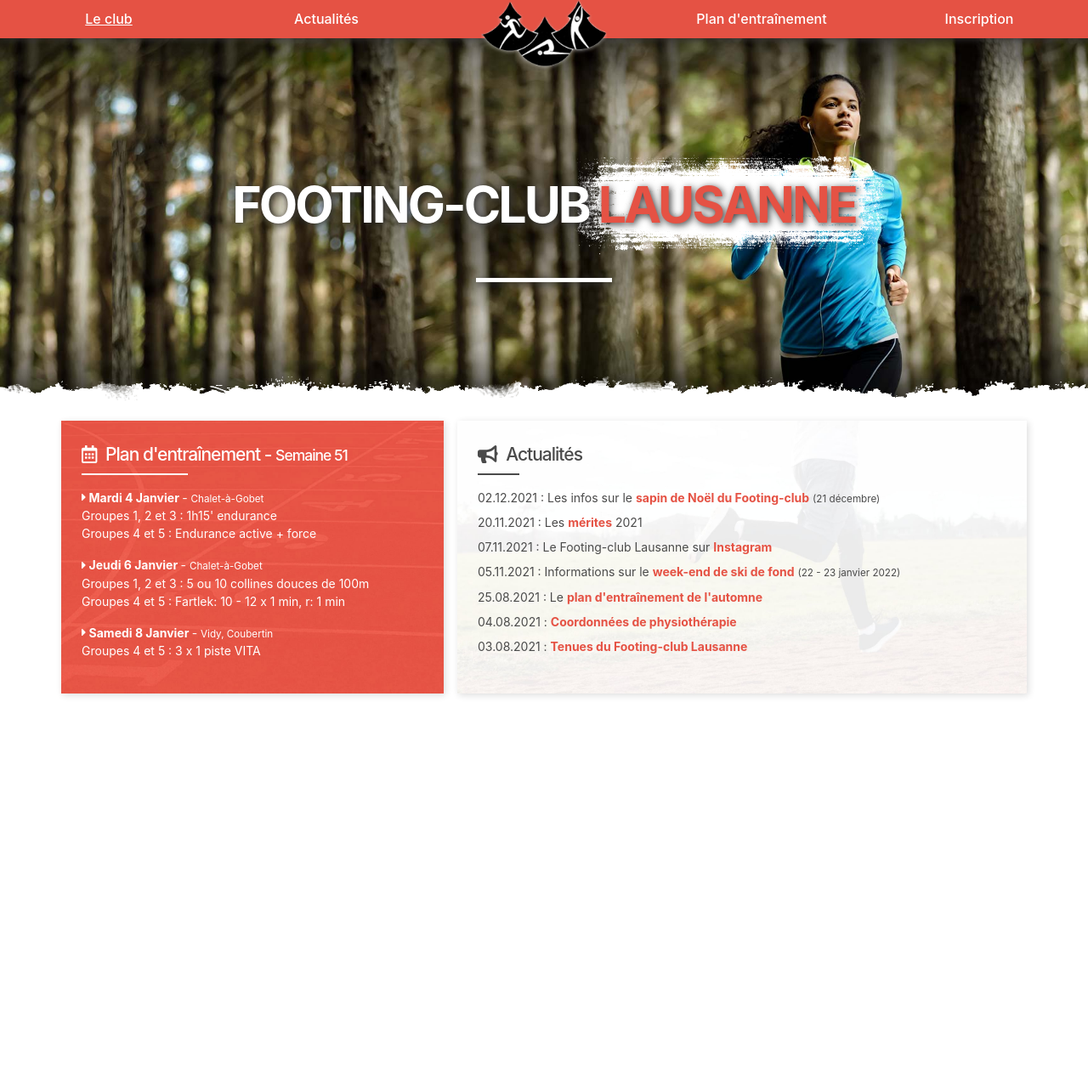
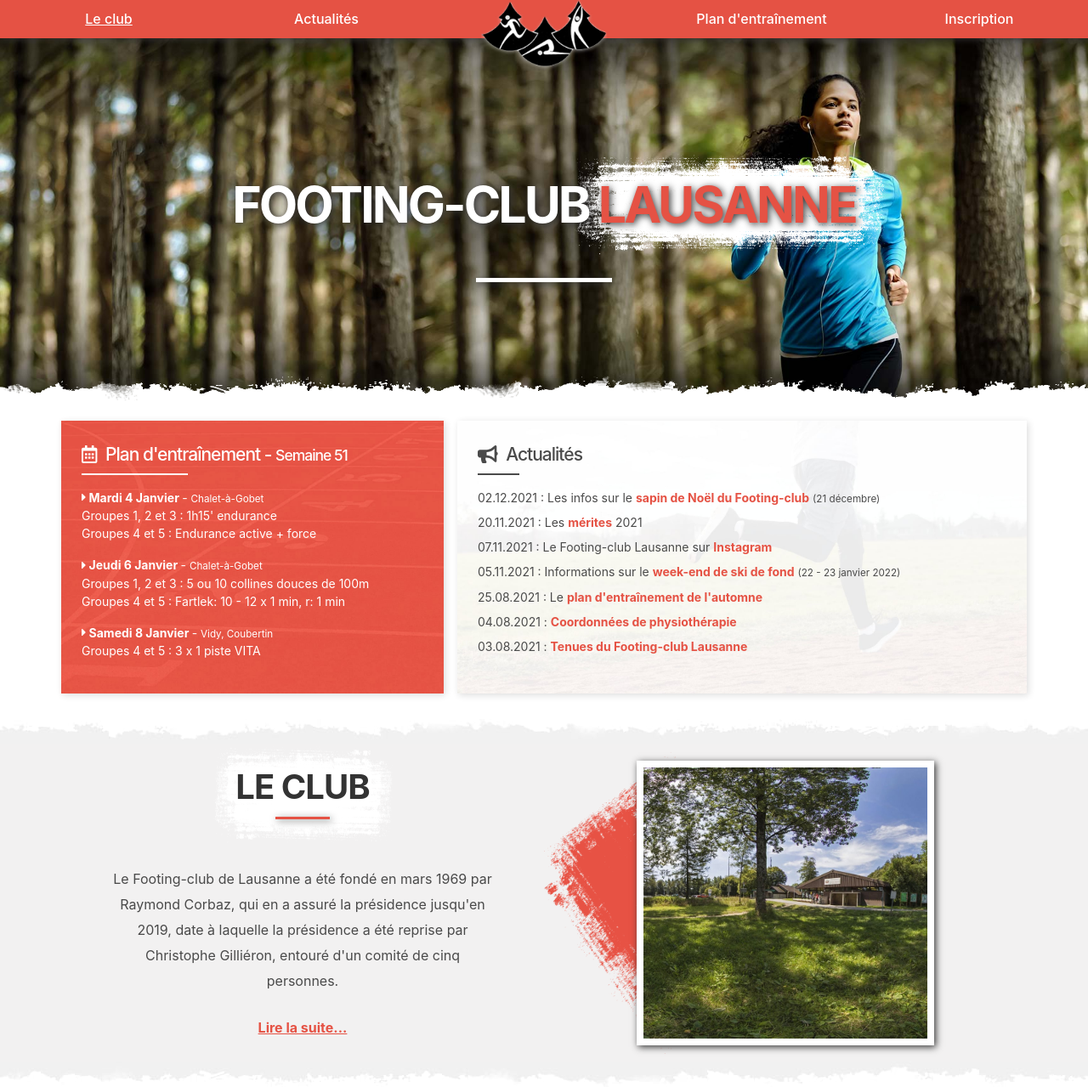
Before and after one commit to footing-club/footing-club, a Jekyll site: the page built from index.html, in a window 1280 px wide. Shown: the whole page at 85% size. Built offline with Jekyll 4.4.1, drawn with Linux system fonts in a browser that asks for light colours; nearby versions of some CDN libraries; before the commit the page ends 900 px from its top, so only the background shows below that.

Commit message:
Add "club" section

```diff
--- a/_sass/index.sass
+++ b/_sass/index.sass
@@ -4,6 +4,7 @@
 #infos
   display: flex
   flex-direction: column
+  margin-bottom: 30px
 
   +desktop
     flex-direction: row
@@ -61,3 +62,73 @@
 
 a
   color: #fff
+
+
+// Club
+// ----------------------------------------------------------------------------
+
+#club
+  display: flex
+  flex-direction: column
+  align-items: center
+
+  +tablet
+    flex-direction: row
+
+#club-text
+  flex-grow: 1
+  flex-basis: 0
+
+  h2
+    font-size: 40px
+    color: #333
+    text-align: center
+    background: url("../images/trash-bg-sm.png") no-repeat center
+    width: 211px
+    height: 118px
+    line-height: 100px
+    margin: 0 auto 16px auto
+    text-transform: uppercase
+    font-weight: bold
+    position: relative
+    letter-spacing: -1px
+
+    &:after
+      content: ''
+      position: absolute
+      bottom: 30px
+      left: 35%
+      width: 30%
+      border-bottom: 3px solid $primary-color
+      box-shadow: 2px 2px 8px #666
+
+  p
+    line-height: 30px
+    margin: 0 30px 20px 30px
+    text-align: center
+
+    +desktop
+      margin: 25px 60px
+
+  a
+    color: $primary-color
+    font-weight: bold
+
+#club-img
+  background: url("../images/trash-red.png") no-repeat left center / contain
+  flex-grow: 1
+  flex-basis: 0
+  width: 100%
+
+  img
+    width: 350px
+    border: solid 8px #fff
+    box-shadow: 2px 2px 8px #333
+    display: block
+    margin: 10px auto
+
+    +tablet
+      width: 320px
+
+    +desktop
+      width: 350px
--- a/index.html
+++ b/index.html
@@ -67,3 +67,25 @@
   </div>
 </div>
 <!-- /Infos -->
+
+<!-- Club -->
+<div class="has-background-grey-trash">
+  <section id="club" class="container">
+    <div id="club-text">
+      <h2>Le club</h2>
+      <p>
+        Le Footing-club de Lausanne a été fondé en mars 1969 par Raymond Corbaz, qui en a assuré la présidence
+        jusqu'en 2019, date à laquelle la présidence a été reprise par Christophe Gilliéron, entouré d'un
+        comité de cinq personnes.
+      </p>
+      <p>
+        <a href="{{ 'club' | relative_url }}">Lire la suite...</a>
+      </p>
+    </div>
+
+    <div id="club-img">
+      <img src="images/mauvernay.jpg" alt="Mauvernay">
+    </div>
+  </section>
+</div>
+<!-- /Club -->
```
Also changed, not shown: images/mauvernay.jpg (added), images/trash-bg-sm.png (added), images/trash-red.png (added).
